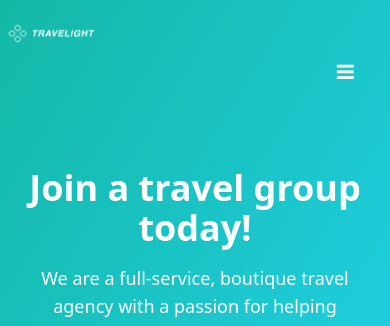
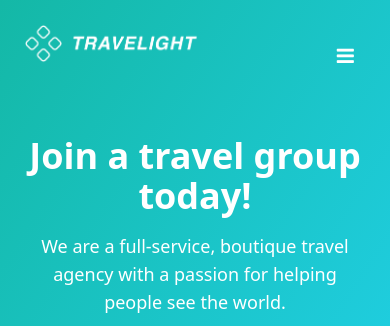
Before and after one commit to alopez125/x455-alopez-project, a plain HTML site: page index.html in a window 390 px wide. Shown: the top 326 px of the page. Drawn offline with nearby package versions, Linux system fonts and the light colour scheme.

Commit message:
Update Homepage Header Logo.

```diff
--- a/index.html
+++ b/index.html
@@ -6,7 +6,7 @@
     <meta charset="UTF-8" />
     <meta name="viewport" content="width=device-width, initial-scale=1.0" />
     <title>Welcome TRAVELERS!</title>
-
+    <!-- Load Tailwind CSS -->
     <script src="https://cdn.tailwindcss.com"></script>
     <link
       rel="stylesheet"
@@ -17,10 +17,13 @@
     <header
       class="bg-gradient-to-br from-teal-500 to-cyan-400 min-h-[600px] relative"
     >
-      <nav class="p-6 md:p-10 flex items-center justify-between">
+      <!-- Logo and Navigation -->
+      <nav
+        class="p-6 md:p-10 flex items-center justify-between mx-auto max-w-7xl"
+      >
         <a
-          href="/"
-          class="block h-24 w-24 md:h-40 md:w-40 bg-contain bg-no-repeat bg-[url('/x455-alopez-project/assets/images/logo-01.png')] -ml-4 md:-ml-8"
+          href="index.html"
+          class="block h-16 w-48 md:h-20 md:w-64 bg-contain bg-no-repeat bg-[url('./assets/images/logo-01.png')]"
         ></a>
 
         <!-- Desktop Nav -->
@@ -174,11 +177,11 @@
       >
     </div>
 
-    <!-- Removed conflicting mobile CSS and added new Tailwind classes to achieve the desired effect -->
     <style>
       body {
         font-family: Arial, Helvetica, sans-serif;
       }
+
       /* Ensure the fixed footer does not overlap content */
       body {
         padding-bottom: 60px;
```
Also changed, not shown: page-2.html (+1 -1 lines).
